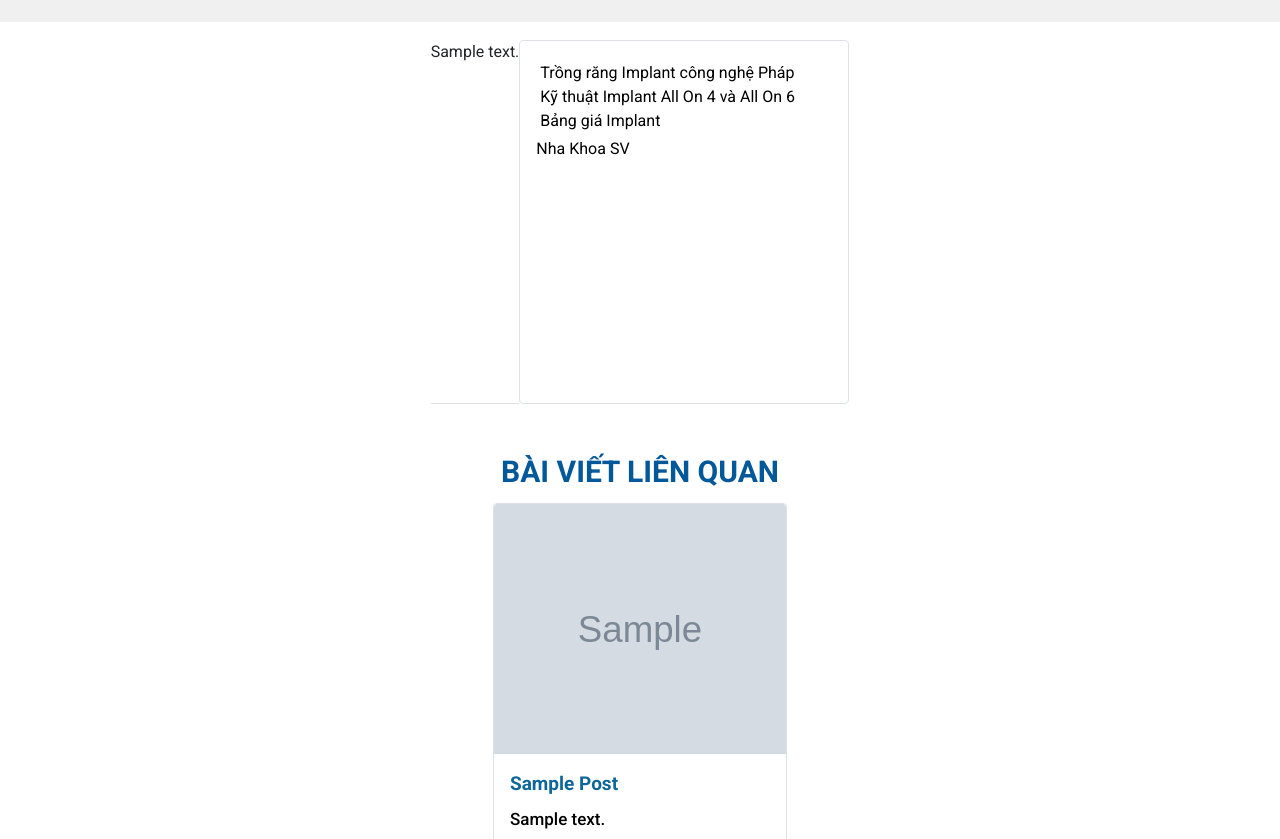
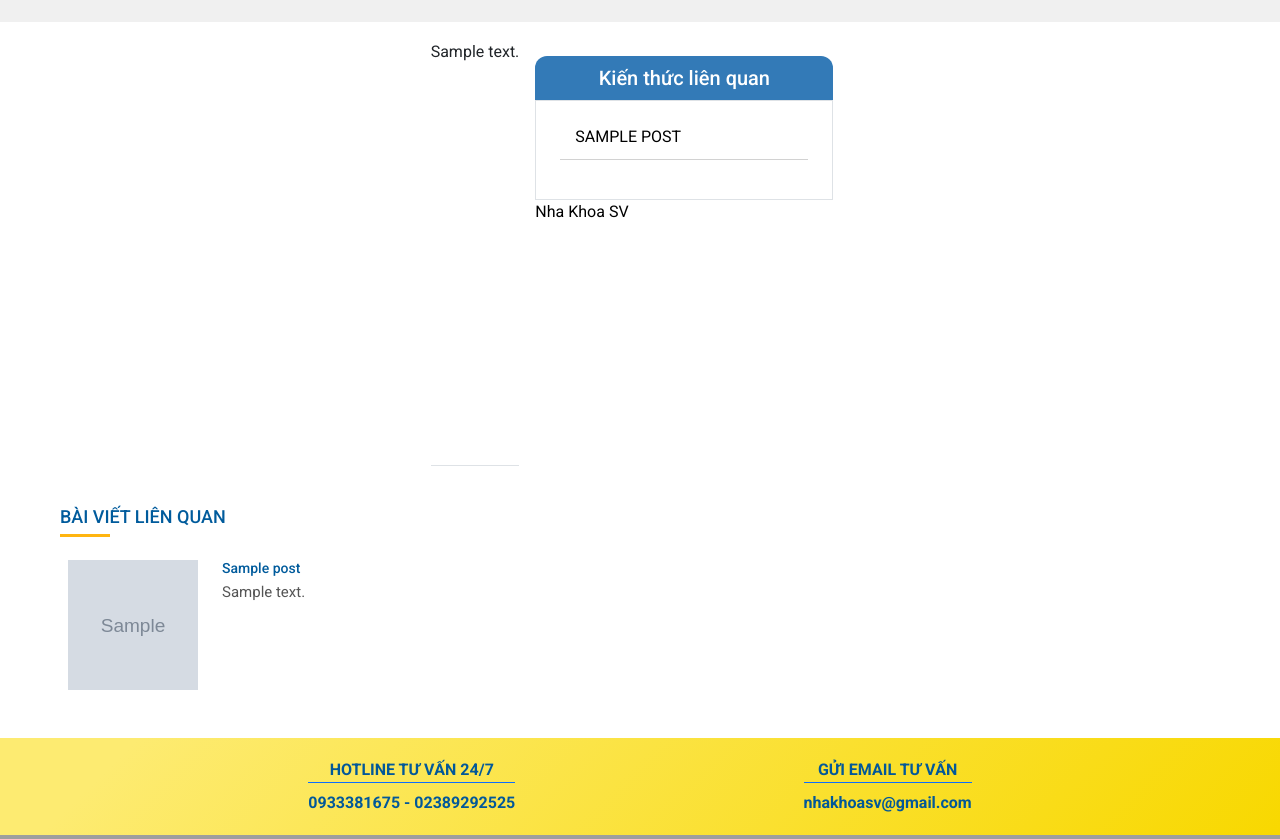
Before and after one commit to TADB0902/sv-dental, a Django app: a page that uses templates/detail.html in a window 1280 px wide. Shown: the part 228-1067 px from the top of the page. Run offline with Django 4.2, Linux system fonts and the light colour scheme; tables that the repository leaves empty hold one stand-in row (values such as "Sample post"); grey boxes marked "Sample" are stand-in pictures; some libraries are stand-ins or nearby versions; grey boxes are pictures that could not be loaded.

Commit message:
đổi giao diện

```diff
--- a/static/css/styles.css
+++ b/static/css/styles.css
@@ -776,39 +776,106 @@ a:hover {
   background-position: 50% 50%;
   background-repeat: no-repeat;
   background-size: cover;
-
-
 }
 
 .title-tag-content {
   position: relative;
   color: #8a441e;
   text-align: center;
-
 }
 
-.content-main{
-    display: flex;
-    justify-content:center;
+.category-item > li {
+  margin-bottom: 15px;
+  padding: 10px 15px;
+  font-size: 16px;
+  border-bottom: 1px solid #d2d2d2;
+  text-transform: uppercase;
 }
 
-.category{
+.title-tag__content {
+  color: #fff;
+  font-size: 20px;
+  text-align: center;
+  background: #337ab7;
+  border-radius: 12px 12px 0 0;
+  padding: 10px 0;
+  margin: 0;
+}
+
+.content-main {
+  display: flex;
+  justify-content: center;
+}
+
+.category {
   display: block;
   width: 330px;
   height: fit-content;
 }
 
-.category-item{
+.category-item {
   list-style: none;
-    width: 350px;
 }
 
-.content{
+
+.facebook__page {
+  width: 100%;
+  height: 250px;
 }
 
-.facebook__page{
-    width: 100%;
-    height: 250px;
+/* CARD MINIMUM */
+.related-title {
+  color: #005b9c;
+  font-size: 18px;
+  text-transform: uppercase;
+  position: relative;
+  padding-bottom: 9px;
+  margin-bottom: 15px;
+}
+
+.related-title:before {
+  content: "";
+  background: #ffb510 !important;
+  width: 50px;
+  height: 3px;
+  bottom: 0;
+  left: 0;
+  position: absolute;
+  display: block;
+}
+
+.post-list__item {
+  display: flex;
+  flex-wrap: wrap;
+}
+
+.post-item {
+  display: flex;
+}
+
+.box-description {
+  color: #555;
+  font-size: 15px;
+  line-height: 17px;
+  text-align: justify;
+}
+
+.box-title {
+  font-size: 14px;
+  color: #005b9c;
+}
+
+.box-image > img {
+  width: 130px;
+  height: 130px;
+}
+
+.box-text {
+  width: 250px;
+}
+
+.box {
+  display: flex;
 }
 
 .title-tag-header {
--- a/svdental/views.py
+++ b/svdental/views.py
@@ -36,7 +36,7 @@ def postDetailWithSlug(request, slug):
     post = get_object_or_404(Post, slug=slug, active=True, status=1)
 
     # get post relevant
-    post_relevant = Post.objects.filter(active=True, status=1, category = post.category).order_by("-created_on")[:3]
+    post_relevant = Post.objects.filter(active=True, status=1, category = post.category).order_by("-created_on")[:4]
 
     context = {
         'post': post,
--- a/templates/detail.html
+++ b/templates/detail.html
@@ -8,6 +8,7 @@
 
 
 {% block content %}
+<!-- tilte of page -->
 <div class="title-tag-main">
     <div class="title-tag-content">
         <h1 class="title-tag-header">{{ post.title }}</h1>
@@ -17,55 +18,74 @@
         </div>
     </div>
 </div>
+<!-- end -->
+<!-- content -->
 <div class="wrapper content-main">
+    <!-- content of post -->
     <div class="content border-bottom">
         {{ post.content | safe }}
     </div>
-    <div class="category border rounded p-3">
-        <ul class="category-item p-1 m-0">
-            <li><a class="text-decoration-none" href="#">Trồng răng
-                    Implant công nghệ Pháp</a></li>
-            <li><a class="text-decoration-none" href="#">Kỹ thuật
-                    Implant All On 4 và All On 6</a></li>
-            <li><a class="text-decoration-none" href="#">Bảng giá
-                    Implant</a></li>
+    <!-- block filter -->
+    <div class="filter-post">
+        <div class="category p-3">
+            <h1 class="title-tag__content">Kiến thức liên quan</h1>
+            <ul class="category-item border p-4 m-0">
+                {% for post_re in post_relevant %}
+                <li class="pt-0">
+                    <a class="text-decoration-none" href="/post/{{ post.slug }}">{{ post_re.title }}</a>
+                </li>
+                {% endfor %}
             </ul>
             <div class="facebook__page">
 
-            <div class="fb-page" data-href="https://www.facebook.com/Nha-Khoa-SV-110844020714346" data-tabs="timeline"
-                data-width="300" data-height="250" data-small-header="false" data-adapt-container-width="false"
-                data-hide-cover="true" data-show-facepile="false">
-                <blockquote cite="https://www.facebook.com/Nha-Khoa-SV-110844020714346" class="fb-xfbml-parse-ignore"><a
-                        href="https://www.facebook.com/Nha-Khoa-SV-110844020714346">Nha Khoa SV</a></blockquote>
+                <div class="fb-page" data-href="https://www.facebook.com/Nha-Khoa-SV-110844020714346"
+                    data-tabs="timeline" data-width="300" data-height="250" data-small-header="false"
+                    data-adapt-container-width="false" data-hide-cover="true" data-show-facepile="false">
+                    <blockquote cite="https://www.facebook.com/Nha-Khoa-SV-110844020714346"
+                        class="fb-xfbml-parse-ignore"><a href="https://www.facebook.com/Nha-Khoa-SV-110844020714346">Nha
+                            Khoa SV</a></blockquote>
                 </div>
             </div>
         </div>
     </div>
-<div class="wrapper-content pt-0">
-    <h1 class="title-tag mb-2">BÀI VIẾT LIÊN QUAN</h1>
-    <div class="d-flex justify-content-around flex-wrap">
-        {% for post_re in post_relevant %}
-        <div class="card card-post_relevant border">
-            <a class="card-link" href="/post/{{ post.slug }}">
-                <img src="{{ post.image.url }}" class="card-img-top" alt="...">
-                <div class="card-body">
-                    <p class="card-title">{{ post_re.title }}</p>
-                    <div class="card-post--content">
-                        {{ post_re.description | truncatechars:150 }}
 </div>
-                    <a href="/post/{{ post.slug }}" class="btn-more">Xem thêm</a>
+<!-- end -->
+<!-- more post -->
+<div class="wrapper pt-0">
+    <div class="d-flex flex-wrap">
+        <div class="blog-post-related">
+            <h2 class="related-title">BÀI VIẾT LIÊN QUAN</h2>
+            <div class="post-list__item">
+                {% for post in post_relevant %}
+                <div class="post-item m-2">
+                    <div class="col-inner">
+                        <a href="">
+                            <div class="box">
+                                <div class="box-image">
+                                    <img src="{{ post.image.url }}" alt="{{ post.title }}">
+                                </div>
+                                <div class="box-text ms-4">
+                                    <h5 class="box-title">{{ post.title }}</h5>
+                                    <p class="box-description">{{ post.description | truncatechars:70 }}</p>
+
+                                </div>
                             </div>
                         </a>
                     </div>
+                </div>
                 {% endfor %}
             </div>
+        </div>
+
 
     </div>
+</div>
+<!-- end -->
 
 <script type="text/javascript">
-    var a = "{{post.category}}";
-    console.log(a);
-    if(a == "Home")
+    // check category
+    var category = "{{post.category}}";
+    if (category == "Home")
         $(".category").css("display", "none")
 
 </script>
```
Also changed, not shown: other parts of static/css/styles.css (+125 -89 lines), templates/index.html (+34 -1 lines), templates/list_post.html (+36 -26 lines). Lines whose indentation alone changed are shown as unchanged.
